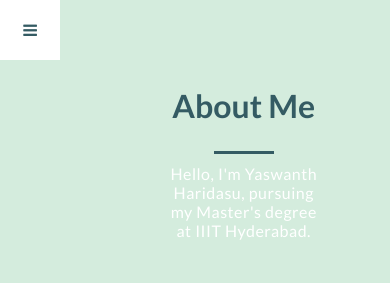
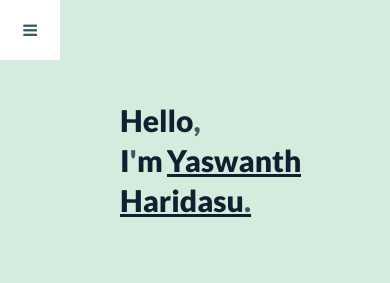
Before and after one commit to yaswanthharidasu/SSD-Assignments, a plain HTML site: page Assignment 2/PART-A/index.html in a window 390 px wide. Drawn offline with nearby package versions, Linux system fonts and the light colour scheme; no server answers.

Commit message:
A2: About me Done

```diff
--- a/Assignment 2/PART-A/assets/css/index.css
+++ b/Assignment 2/PART-A/assets/css/index.css
@@ -1,6 +1,7 @@
 :root {
 	/* --main: #a43f49; */
 	--main: #345b63;
+	/* --main: #f44647; */
 	--background: #d4ecdd;
 	--dark: #112031;
 }
@@ -221,6 +222,27 @@ img {
 	font-size: 13px;
 }
 
+.about-name p {
+	display: flex;
+	/* justify-content: center; */
+	align-items: center;
+	font-size: 100px !important;
+	line-height: inherit;
+	height: 100%;
+	width: 100%;
+	font-weight: 1000;
+	padding: 0px 0px;
+	margin: 0px 0px;
+	text-align: left;
+	color: var(--dark);
+	overflow-x: hidden;
+}
+
+.about-name span {
+	font-size: 100px !important;
+	color: var(--main) !important;
+}
+
 .section {
 	color: #fff;
 	width: 55%;
@@ -258,6 +280,23 @@ img {
 	letter-spacing: 0.5px;
 }
 
+.white-button a {
+	display: inline-block;
+	padding: 12px 20px;
+	background-color: var(--main);
+	color: #fff;
+	font-size: 13px;
+	font-weight: 800;
+	letter-spacing: 0.5px;
+	text-transform: uppercase;
+	border-radius: 50px;
+}
+
+.white-button a:hover {
+	background-color: #fff;
+	color: var(--main);
+}
+
 #menu-toggle,
 #menu-close {
 	display: none;
@@ -267,7 +306,6 @@ img {
 	.menu {
 		left: 5%;
 	}
-
 	.section {
 		color: #fff;
 		width: 65%;
@@ -336,4 +374,35 @@ img {
 	.responsive-nav {
 		display: inline-block;
 	}
+
+	.about-name p {
+		font-size: 50px !important;
+	}
+	.about-name span {
+		font-size: 50px !important;
+	}
 }
+
+@media screen and (max-width: 600px) {
+	.about-name p {
+		display: flex;
+		font-size: 40px !important;
+		text-align: left;
+		align-items: center;
+	}
+	.about-name span {
+		font-size: 40px !important;
+	}
+}
+
+@media screen and (max-width: 400px) {
+	.about-name p {
+		display: flex;
+		font-size: 30px !important;
+		text-align: left;
+		align-items: center;
+	}
+	.about-name span {
+		font-size: 30px !important;
+	}
+}
--- a/Assignment 2/PART-A/index.html
+++ b/Assignment 2/PART-A/index.html
@@ -84,11 +84,30 @@
 		<section class="section" id="aboutdiv">
 			<div class="container">
 				<div class="section-heading">
-					<h2>About Me</h2>
-					<div class="line-dec"></div>
-					<span>Hello, I'm Yaswanth Haridasu, pursuing my Master's
-						degree at IIIT Hyderabad.
-					</span>
+					<!-- <h2>About Me</h2>
+					<div class="line-dec"></div> -->
+				</div>
+				<div class="about-name">
+					<table>
+						<tr>
+							<td colspan="2">
+								<p>Hello<span>,</span></p>
+							</td>
+						</tr>
+						<tr>
+							<td>
+								<p>I<span>'</span>m </p>
+							</td>
+							<td>
+								<p><u>Yaswanth</u></p>
+							</td>
+						</tr>
+						<tr>
+							<td colspan="2">
+								<p><u>Haridasu<span>.</span></u></p>
+							</td>
+						</tr>
+					</table>
 				</div>
 			</div>
 		</section>
```
Also changed, not shown: Assignment 2/PART-A/table.html (added, +37 -0 lines).
